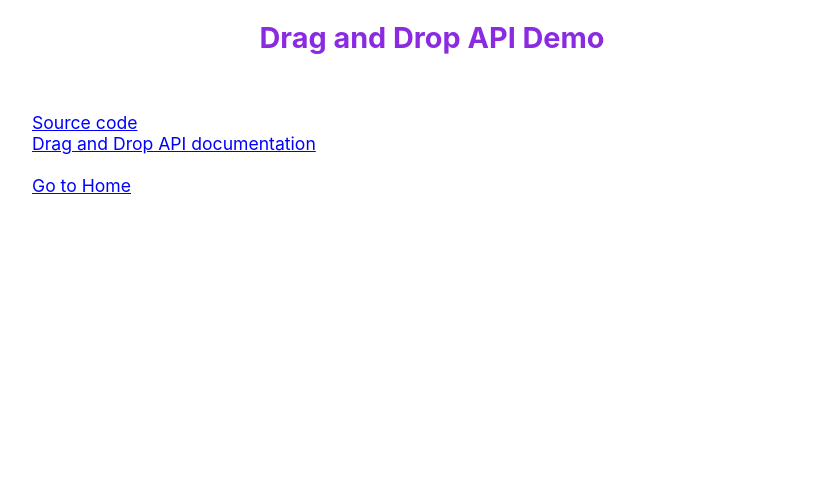
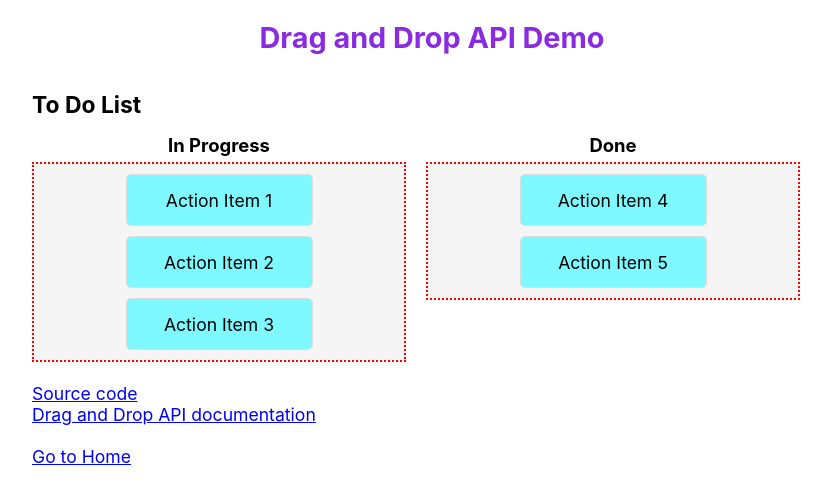
Before and after one commit to abraj/awa-demo, a React (Create React App) app: page /drag-n-drop-demo in a window 1280 px wide. Shown: the top 504 px of the page, without its empty margins (208-1039 px from the left). Built offline with nearby package versions, Linux system fonts and the light colour scheme.

Commit message:
Drag and Drop API Demo: To Do List

```diff
--- /dev/null
+++ b/src/demo/drag-n-drop/drag-n-drop.module.css
@@ -0,0 +1,75 @@
+.dragContainer {
+  display: flex;
+  flex-wrap: wrap;
+  gap: 20px;
+  text-align: center;
+}
+
+.sectionTitle {
+  font-size: 130%;
+  font-weight: bold;
+}
+
+.groupTitle {
+  font-size: 105%;
+  font-weight: bold;
+  margin: 15px 0 6px;
+}
+
+.draggableItem {
+  width: 185px;
+  height: 50px;
+  background-color: rgb(125, 249, 255);
+  border-radius: 5px;
+  border: 1px solid gainsboro;
+  cursor: move;
+  display: flex;
+  flex-direction: column;
+  justify-content: center;
+}
+
+.draggingItem {
+  background-color: rgb(125, 249, 255, 0.5);
+}
+
+.inProgressItems {
+  width: 350px;
+  min-height: 50px;
+  background-color: #F5F5F5;
+  border: 2px dotted red;
+  padding: 10px;
+}
+
+.doneItems {
+  width: 350px;
+  min-height: 50px;
+  background-color: #F5F5F5;
+  border: 2px dotted red;
+  padding: 10px;
+}
+
+/* Ref: https://stackoverflow.com/a/18582960/1378920 */
+.activeDropRegion * {
+  pointer-events: none;
+}
+
+.inProgressItemsActive, .doneItemsActive {
+  border: 2px dashed red;
+}
+
+.bucketList {
+  display: flex;
+  flex-direction: column;
+  align-items: center;
+  gap: 10px;
+}
+
+.metaText1 {
+  color: #228B22;
+  font-size: 95%;
+}
+
+.metaText2 {
+  color: red;
+  font-size: 95%;
+}
--- a/src/demo/drag-n-drop/drag-n-drop.tsx
+++ b/src/demo/drag-n-drop/drag-n-drop.tsx
@@ -1,5 +1,5 @@
 import React from 'react';
-// import styles from './drag-n-drop.module.css'
+import styles from './drag-n-drop.module.css'
 import common from '../../styles/common.module.css';
 import { Link } from 'react-router-dom';
 
@@ -8,11 +8,125 @@ class DragDropDemo extends React.Component<DragDropDemoProps, DragDropDemoState>
 
   constructor(props: DragDropDemoProps) {
     super(props);
-    this.state = { error: false };
+    this.state = {
+      error: false,
+      tasks: [
+        { id: '1', taskName: 'Action Item 1', type: 'inProgress' },
+        { id: '2', taskName: 'Action Item 2', type: 'inProgress' },
+        { id: '3', taskName: 'Action Item 3', type: 'inProgress' },
+        { id: '4', taskName: 'Action Item 4', type: 'done' },
+        { id: '5', taskName: 'Action Item 5', type: 'done' },
+	    ],
+      draggingTaskId: null,
+      dropTarget1: false,
+      dropTarget2: false,
+      dropActive1: false,
+      dropActive2: false,
+    };
   }
 
+  onDragStart = (e: React.DragEvent<HTMLDivElement>, taskId: string, taskType: string) => {
+    e.dataTransfer.setData('taskId', taskId);
+    this.setState({ draggingTaskId: taskId });
+
+    if (taskType === 'inProgress') {
+      this.setState({ dropTarget2: true });
+    } else if (taskType === 'done') {
+      this.setState({ dropTarget1: true });
+    }
+  };
+
+  onDragComplete = () => {
+    this.setState({
+      draggingTaskId: null,
+      dropTarget1: false,
+      dropTarget2: false,
+      dropActive1: false,
+      dropActive2: false
+    });
+  };
+
+  onDragOver = (e: React.DragEvent<HTMLDivElement>) => {
+    // Enable dropping inside an element (disabled by default)
+    e.preventDefault();
+	};
+
+  onDragEnter1 = (e: React.DragEvent<HTMLDivElement>) => {
+    if (this.state.dropTarget1 && !this.state.dropActive1) {
+      this.setState({ dropActive1: true });
+    }
+	};
+
+  onDragEnter2 = (e: React.DragEvent<HTMLDivElement>) => {
+    if (this.state.dropTarget2 && !this.state.dropActive2) {
+      this.setState({ dropActive2: true });
+    }
+	};
+
+  onDragLeave1 = (e: React.DragEvent<HTMLDivElement>) => {
+    if (this.state.dropTarget1 && this.state.dropActive1) {
+      this.setState({ dropActive1: false });
+    }
+	};
+
+  onDragLeave2 = (e: React.DragEvent<HTMLDivElement>) => {
+    if (this.state.dropTarget2 && this.state.dropActive2) {
+      this.setState({ dropActive2: false });
+    }
+	};
+
+  onDrop = (e: React.DragEvent<HTMLDivElement>, type: string) => {
+    this.onDragComplete();
+    const taskId = e.dataTransfer.getData('taskId');
+
+    const tasks = this.state.tasks.map((task) => {
+      if (task.id === taskId) {
+          task.type = type;
+      }
+      return task;
+    });
+
+    this.setState({ tasks });
+	};
+
   render() {
-    const { error } = this.state;
+    const { error, tasks, draggingTaskId, dropTarget1, dropTarget2, dropActive1, dropActive2 } = this.state;
+
+    const buckets: any = {
+      inProgress: [],
+      done: []
+    };
+
+    tasks.forEach(task => {
+      const draggingItem = task.id === draggingTaskId ? styles.draggingItem : '';
+
+      buckets[task.type]?.push(
+        <div key={task.id}
+          draggable
+          onDragStart={e => this.onDragStart(e, task.id, task.type)}
+          onDragEnd={() => this.onDragComplete()}
+		      className={`${styles.draggableItem} ${draggingItem}`}
+        >
+          <div>
+  		      {task.taskName}
+          </div>
+		    </div>
+      );
+    });
+
+    /**
+     * The .dropActive classes created dashed border on hovering drop region while dragging.
+     * However, onDragEnter and onDragLeave events work for the `whole` container only when
+     * `pointer-events: none` is applied in css for all children (*). However, doing so permanently
+     * removes mouse coursor styles (like `move` cursor in this case). So, we apply the css
+     * `pointer-events: none` on-the-fly on the target container children (*) when the drag starts
+     * and remove it when the drag finishes (onDragEnd or onDrop events).
+     */
+    const inProgressDropRegion = dropTarget1 ? styles.activeDropRegion : '';
+    const doneDropRegion = dropTarget2 ? styles.activeDropRegion : '';
+    const inProgressItemsActive = dropActive1 ? styles.inProgressItemsActive : '';
+    const doneItemsActive = dropActive2 ? styles.doneItemsActive : '';
+
     return (
       <div className={common.container}>
         <div className={common.title}>Drag and Drop API Demo</div>
@@ -26,7 +140,43 @@ class DragDropDemo extends React.Component<DragDropDemoProps, DragDropDemoState>
           )}
 
           <br />
-          {/* <div>Demo</div> */}
+          <div>
+            <div className={styles.sectionTitle}>To Do List</div>
+            <div className={styles.dragContainer}>
+              <div>
+                <div className={styles.groupTitle}>In Progress</div>
+                <div
+                  className={`${styles.inProgressItems} ${inProgressItemsActive} ${inProgressDropRegion}`}
+                  onDragOver={e => this.onDragOver(e)}
+                  onDrop={e => this.onDrop(e, 'inProgress')}
+                  onDragEnter={e => this.onDragEnter1(e)}
+                  onDragLeave={e => this.onDragLeave1(e)}
+                >
+                  <div className={styles.bucketList}>
+                    {buckets.inProgress.length ? buckets.inProgress : (
+                      <div className={styles.metaText1}>Woohoo! All caught up! &nbsp;🎉</div>
+                    )}
+                  </div>
+                </div>
+              </div>
+              <div>
+                <div className={styles.groupTitle}>Done</div>
+                <div
+                  className={`${styles.doneItems} ${doneItemsActive} ${doneDropRegion}`}
+                  onDragOver={e => this.onDragOver(e)}
+                  onDrop={e => this.onDrop(e, 'done')}
+                  onDragEnter={e => this.onDragEnter2(e)}
+                  onDragLeave={e => this.onDragLeave2(e)}
+                >
+                  <div className={styles.bucketList}>
+                    {buckets.done.length ? buckets.done : (
+                      <div className={styles.metaText2}>You better get to work! 😡</div>
+                    )}
+                  </div>
+                </div>
+              </div>
+	          </div>
+          </div>
 
           <br />
           <a href="https://github.com/abraj/awa-demo/tree/main/src/demo/drag-n-drop">Source code</a>
@@ -47,4 +197,19 @@ export interface DragDropDemoProps {}
 
 export interface DragDropDemoState {
   error: boolean;
+  tasks: TaskItem[];
+  draggingTaskId: string | null;
+  dropTarget1: boolean;
+  dropTarget2: boolean;
+  dropActive1: boolean;
+  dropActive2: boolean;
 }
+
+interface TaskItem {
+  id: string;
+  taskName: string;
+  type: string;
+}
+
+// Ref:
+// * https://www.pluralsight.com/guides/implement-drag-drop-react-component
```
